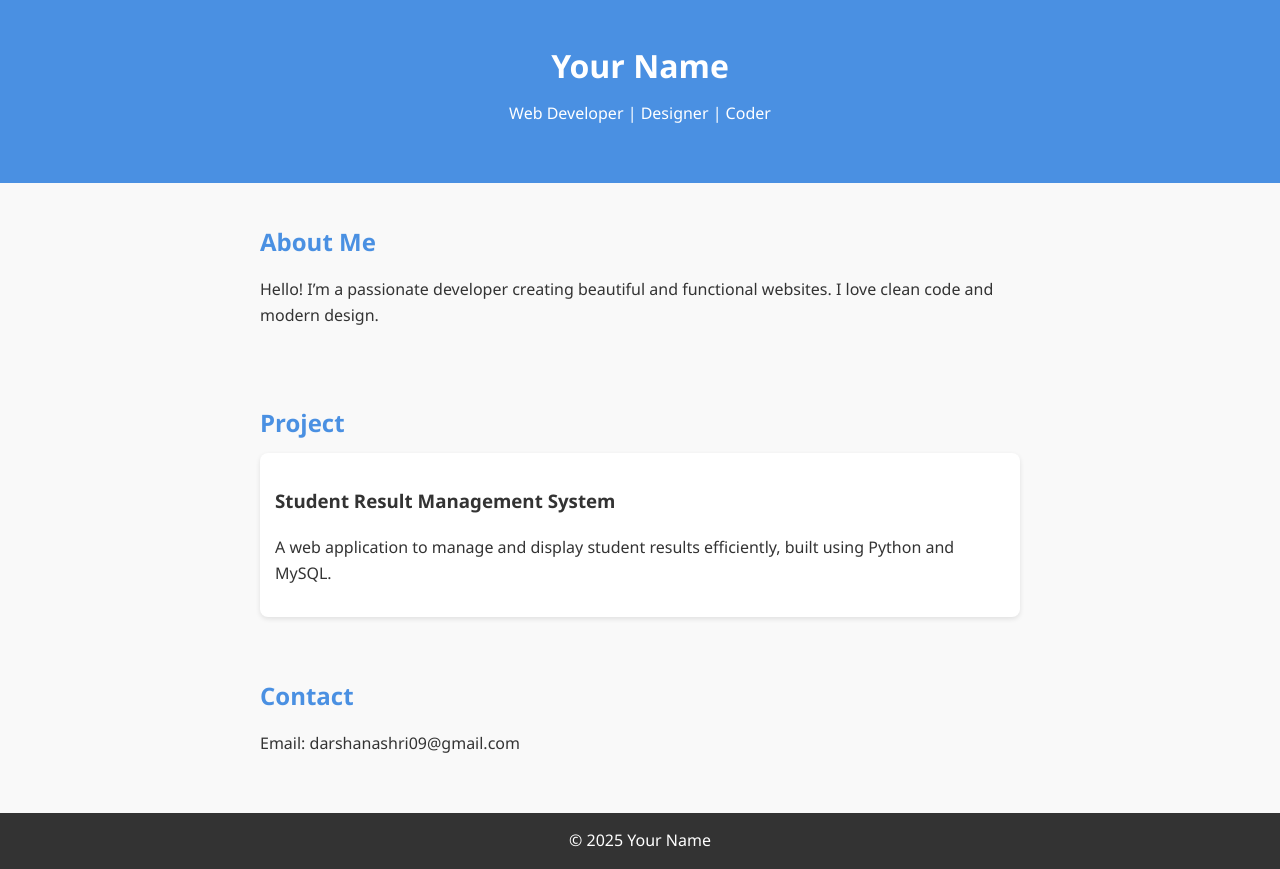
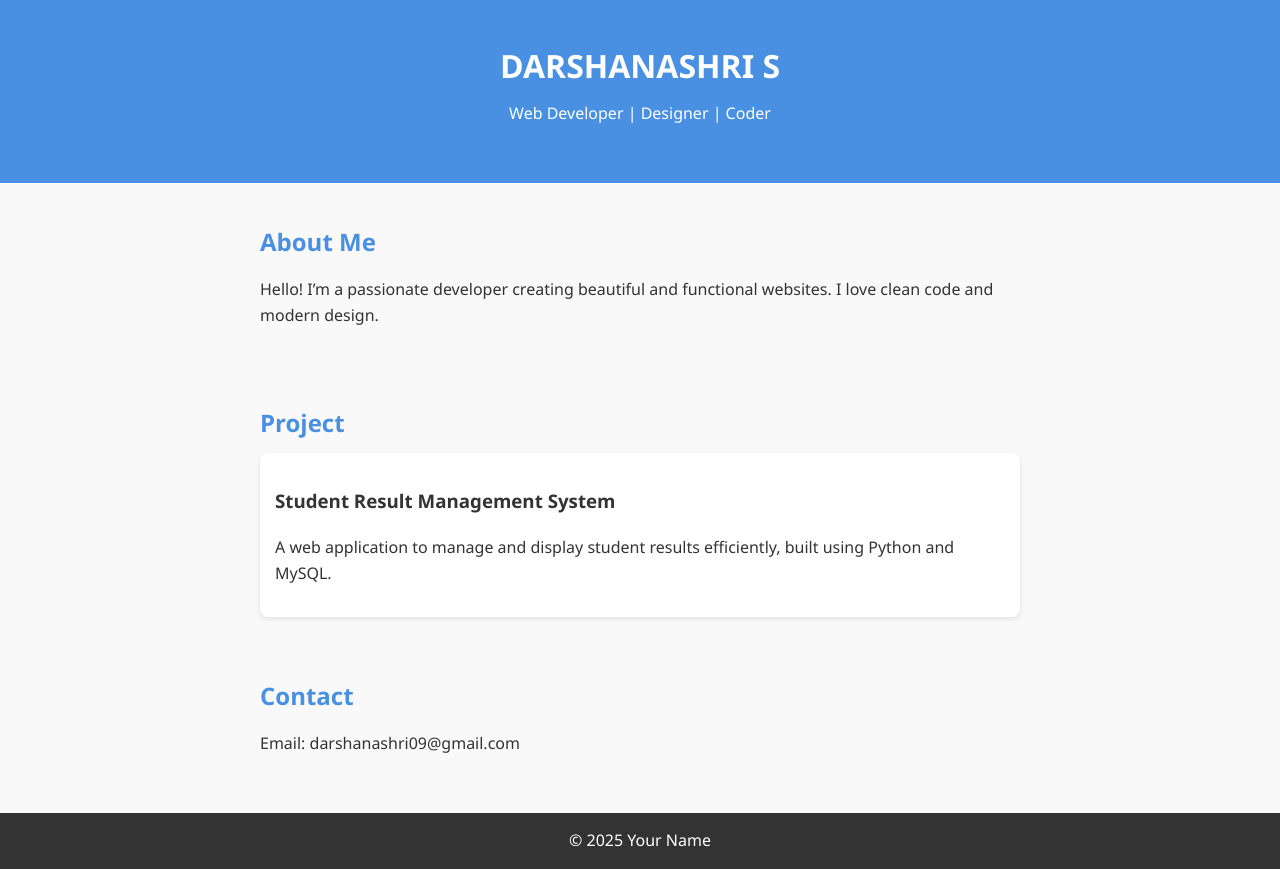
Before and after one commit to Darshana0918/my-portfolio, a plain HTML site: page index.html in a window 1280 px wide. Drawn offline with Linux system fonts and the light colour scheme.

Commit message:
Update index.html

```diff
--- a/index.html
+++ b/index.html
@@ -60,7 +60,7 @@
 </head>
 <body>
   <header>
-    <h1>Your Name</h1>
+    <h1>DARSHANASHRI S</h1>
     <p>Web Developer | Designer | Coder</p>
   </header>
 
```
